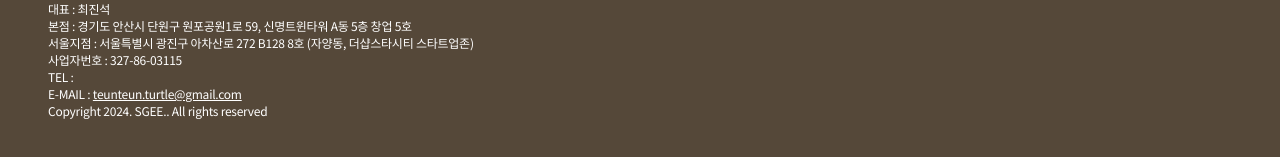
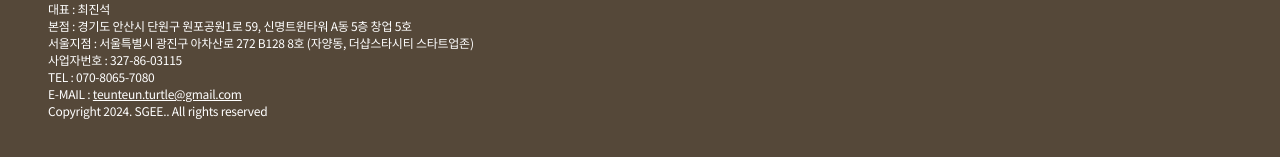
Before and after one commit to HYUN-SIUU/senifit-introduce, a React (Create React App) app: page /sub1 in a window 1280 px wide. Shown: the part 2087-2244 px from the top of the page. Built offline with nearby package versions, Linux system fonts and the light colour scheme; a web font is replaced by a local one.

Commit message:
4th-2 modify

```diff
--- a/src/footer/Footer.js
+++ b/src/footer/Footer.js
@@ -10,7 +10,7 @@ function Footer() {
             <p>본점 : 경기도 안산시 단원구 원포공원1로 59, 신명트윈타워 A동 5층 창업 5호</p>
             <p>서울지점 : 서울특별시 광진구 아차산로 272 B128 8호 (자양동, 더샵스타시티 스타트업존)</p>
             <p>사업자번호 : 327-86-03115</p>
-            <p>TEL : </p>
+            <p>TEL : 070-8065-7080</p>
             <p>E-MAIL : <span className="footer-email">teunteun.turtle@gmail.com</span></p>
             <p>Copyright 2024. SGEE.. All rights reserved</p>
         </footer>
```
